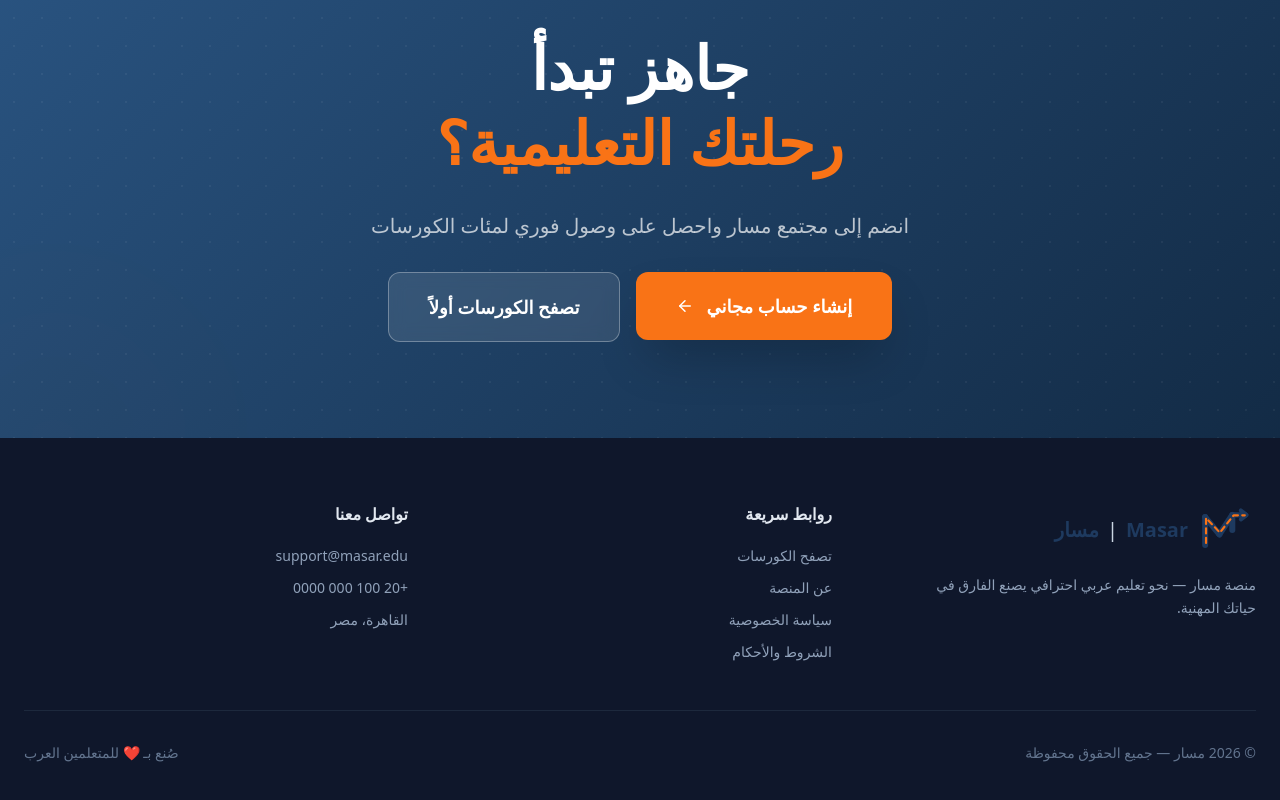
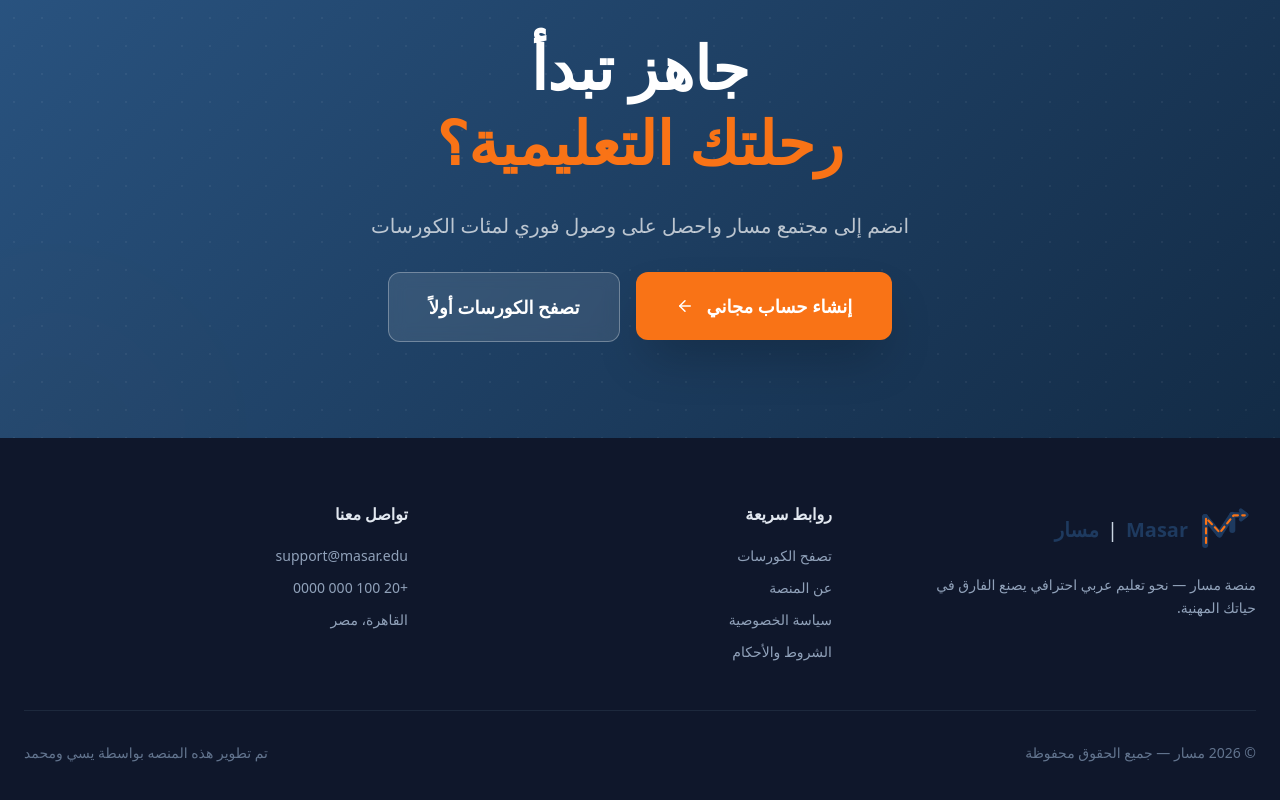
Before and after one commit to Mo7amed-3bnaser/e-learning-platform, a Next.js app in the folder Front-End/: page / in a window 1280 px wide. Shown: the part 3237-4037 px from the top of the page. Built offline with nearby package versions, Linux system fonts and the light colour scheme; no server answers.

Commit message:
update footer

```diff
--- a/Front-End/src/app/page.tsx
+++ b/Front-End/src/app/page.tsx
@@ -716,7 +716,7 @@ export default function Home() {
           <ScrollReveal preset="fadeUp" delay={0.3}>
             <div className="border-t border-slate-800 pt-8 flex flex-col sm:flex-row items-center justify-between gap-4 text-slate-500 text-sm">
               <p>© 2026 مسار — جميع الحقوق محفوظة</p>
-              <p>صُنع بـ ❤️ للمتعلمين العرب</p>
+              <p>تم تطوير هذه المنصه بواسطة يسي ومحمد</p>
             </div>
           </ScrollReveal>
         </div>
```
